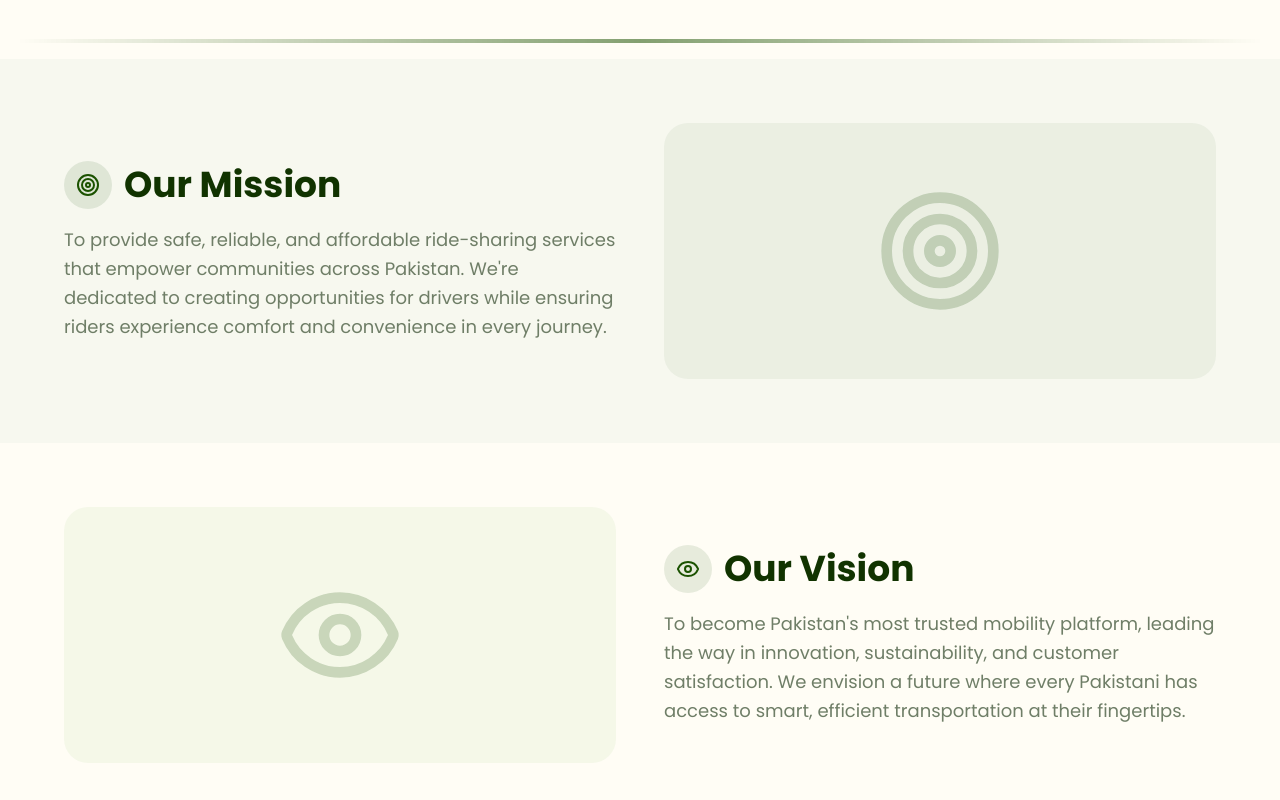
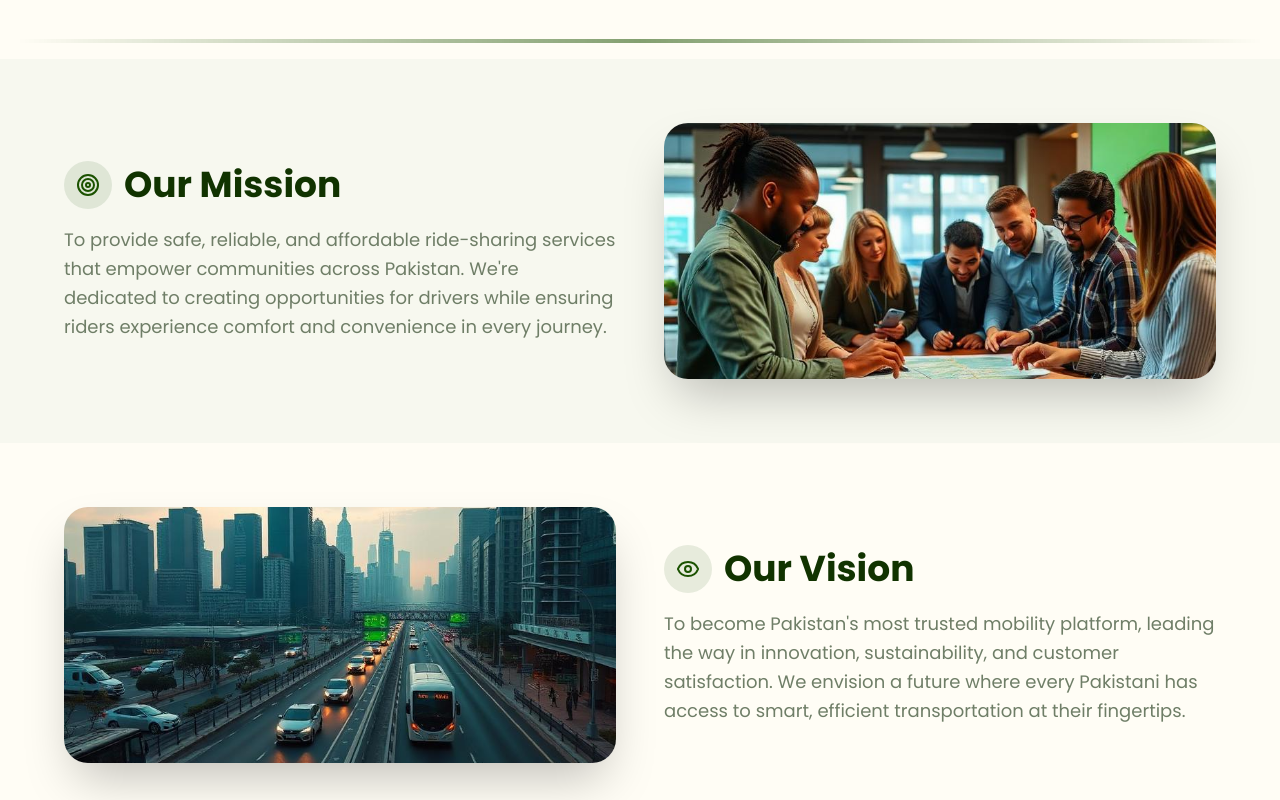
Before and after one commit to Yasir897/raidoo-ride-landing, a React (Vite) app: page / in a window 1280 px wide. Shown: the part 1720-2520 px from the top of the page. Built offline with nearby package versions, Linux system fonts and the light colour scheme; the HTML template or start-up script is replaced by a standard one.

Commit message:
Add images to Mission and Vision

```diff
--- a/src/components/Mission.tsx
+++ b/src/components/Mission.tsx
@@ -1,4 +1,5 @@
 import { Target } from "lucide-react";
+import missionImage from "@/assets/mission-image.jpg";
 
 const Mission = () => {
   return (
@@ -24,8 +25,12 @@ const Mission = () => {
 
           {/* Image */}
           <div className="animate-slide-up animate-delay-200">
-            <div className="bg-primary/5 rounded-3xl p-8 flex items-center justify-center h-64">
-              <Target className="w-32 h-32 text-primary/20" />
+            <div className="rounded-3xl overflow-hidden shadow-2xl h-64">
+              <img
+                src={missionImage}
+                alt="Our Mission - Empowering Communities"
+                className="w-full h-full object-cover"
+              />
             </div>
           </div>
         </div>
--- a/src/components/Vision.tsx
+++ b/src/components/Vision.tsx
@@ -1,4 +1,5 @@
 import { Eye } from "lucide-react";
+import visionImage from "@/assets/vision-image.jpg";
 
 const Vision = () => {
   return (
@@ -7,8 +8,12 @@ const Vision = () => {
         <div className="max-w-6xl mx-auto grid md:grid-cols-2 gap-12 items-center">
           {/* Image (on left for desktop) */}
           <div className="animate-slide-up order-2 md:order-1">
-            <div className="bg-accent/5 rounded-3xl p-8 flex items-center justify-center h-64">
-              <Eye className="w-32 h-32 text-primary/20" />
+            <div className="rounded-3xl overflow-hidden shadow-2xl h-64">
+              <img
+                src={visionImage}
+                alt="Our Vision - Future of Mobility"
+                className="w-full h-full object-cover"
+              />
             </div>
           </div>
 
```
Also changed, not shown: src/assets/mission-image.jpg (added), src/assets/vision-image.jpg (added).
